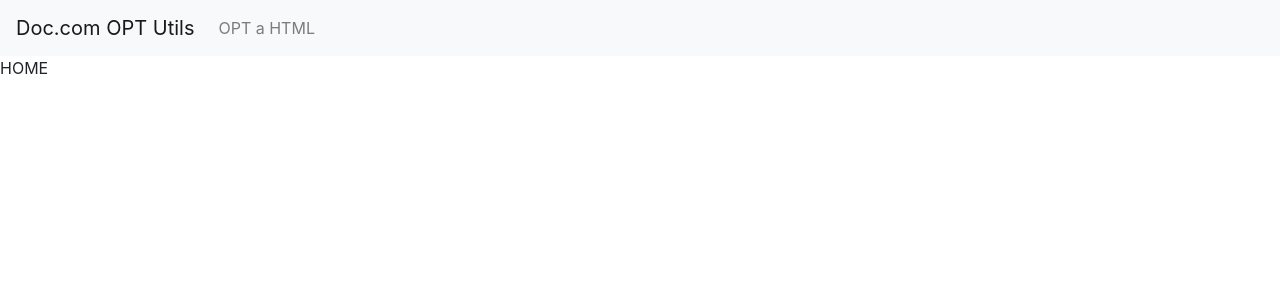
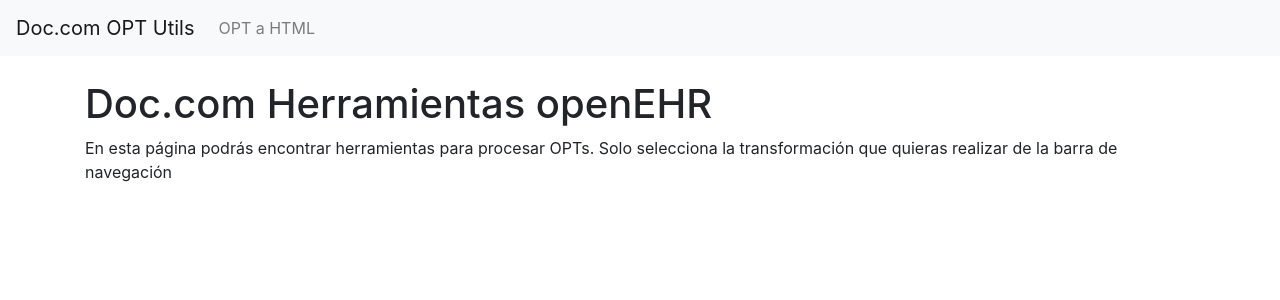
Before and after one commit to doc-com/React-Opt-Utils, a React (Create React App) app: page / in a window 1280 px wide. Shown: the top 300 px of the page. Built offline with nearby package versions, Linux system fonts and the light colour scheme.

Commit message:
Added stateful app component to update children

```diff
--- a/src/App.js
+++ b/src/App.js
@@ -1,10 +1,52 @@
-import React from 'react';
+import React, {Component} from 'react';
 import './App.css';
 import {BrowserRouter as Router, Link, Route, Switch} from "react-router-dom";
 import Home from "./components/Home";
 import OptToHtml from "./components/OptToHtml";
 import {Button, Form, FormControl, Nav, Navbar, NavDropdown} from "react-bootstrap";
 
+class App extends Component {
+    constructor(props) {
+        super(props);
+        this.state = {
+            jsonTemplate: ''
+        }
+    }
+
+    render() {
+        return (
+            <Router>
+                <div>
+                    <Navbar bg="light" expand="lg">
+                        <Navbar.Brand href="/">Doc.com OPT Utils</Navbar.Brand>
+                        <Navbar.Toggle aria-controls="basic-navbar-nav"/>
+                        <Navbar.Collapse id="basic-navbar-nav">
+                            <Nav className="mr-auto">
+                                <Nav.Link href="/optToHtml">OPT a HTML</Nav.Link>
+                            </Nav>
+                        </Navbar.Collapse>
+                    </Navbar>
+                    <Switch>
+                        <Route path="/optToHtml">
+                            <OptToHtml template={this.state.jsonTemplate} setJsonTemplate={(template) => {
+                                this.setState({jsonTemplate: template}, () => {
+                                    console.log("New state");
+                                    console.log(this.state)
+                                })
+                            }}/>
+                        </Route>
+                        <Route path="/">
+                            <Home/>
+                        </Route>
+                    </Switch>
+                </div>
+            </Router>
+        );
+    }
+
+}
+
+/*
 function App() {
     return (
         <Router>
@@ -20,7 +62,9 @@
                 </Navbar>
                 <Switch>
                     <Route path="/optToHtml">
-                        <OptToHtml/>
+                        <OptToHtml template={this.state.jsonTemplate} setJsonTemplate={(template) => {
+                            this.setState({template: template})
+                        }}/>
                     </Route>
                     <Route path="/">
                         <Home/>
@@ -29,6 +73,6 @@
             </div>
         </Router>
     );
-}
+}*/
 
 export default App;
--- a/src/components/Home.js
+++ b/src/components/Home.js
@@ -1,5 +1,15 @@
+import React from "react";
+import {Container} from "react-bootstrap";
+
 const Home = (props) => {
-    return ('HOME')
+    return (
+        <Container className={"mt-4"}>
+            <h1>
+                Doc.com Herramientas openEHR
+            </h1>
+            En esta página podrás encontrar herramientas para procesar OPTs. Solo selecciona la transformación que quieras realizar de la barra de navegación
+        </Container>
+    )
 };
 
 export default Home
--- a/src/components/OptToHtml.js
+++ b/src/components/OptToHtml.js
@@ -1,6 +1,5 @@
 import React from 'react';
 import UITemplate from "./UITemplate";
-import {getJsonTemplate} from "../util/getJsonTemplate";
 import {Button, Col, Container, FormControl, InputGroup, Row} from "react-bootstrap";
 import {Field, Form, Formik} from "formik";
 import CustomFile from "../inputs/CustomFile";
@@ -32,7 +31,6 @@
 };
 
 const OptToHtml = (props) => {
-    let uiOpt = '';
     return (
         <Container className="mt-3">
             <Formik
@@ -41,16 +39,18 @@
                         handleFile(values.optFile, (err, content) => {
                             if (!err) {
                                 fetchJsonTemplate(content, (error, response, body) => {
-                                    console.log(response)
+                                    if (err) {
+                                        console.error(error);
+                                    } else {
+                                        props.setJsonTemplate(response);
+                                    }
                                 });
-                                //uiOpt = <UITemplate template={content} translate={() => {
-                                //}}/>
                             } else {
                                 console.error(err);
                             }
                         });
                     } else {
-                        uiOpt = ''
+                        console.error("File is null");
                     }
                 }}
                 render={({errors, status, touched, isSubmitting}) => (
@@ -64,15 +64,14 @@
                             </Col>
                             <Col className={"col-md-3"}>
                                 <div className="d-flex justify-content-end">
-                                    <Button type={"submit"} variant="success" onClick={(event) => {
-
-                                    }}>Generar Formulario</Button>
+                                    <Button type={"submit"} variant="success">Generar Formulario</Button>
                                 </div>
                             </Col>
                         </Row>
                     </Form>
                 )}/>
-            {uiOpt}
+            {props.template ? <UITemplate template={props.template} translate={() => {
+            }}/> : ''}
         </Container>
     )
 };
--- a/src/components/UITemplate.js
+++ b/src/components/UITemplate.js
@@ -4,7 +4,7 @@
 
 const UITemplate = (props) => {
     return (
-        <div>
+        <div className={"mt-3"}>
             {props.template.sections.map((section) => <Section key={section.header + section.orderInParent}
                                                                section={section} translate={props.translate}/>)}
         </div>
```
